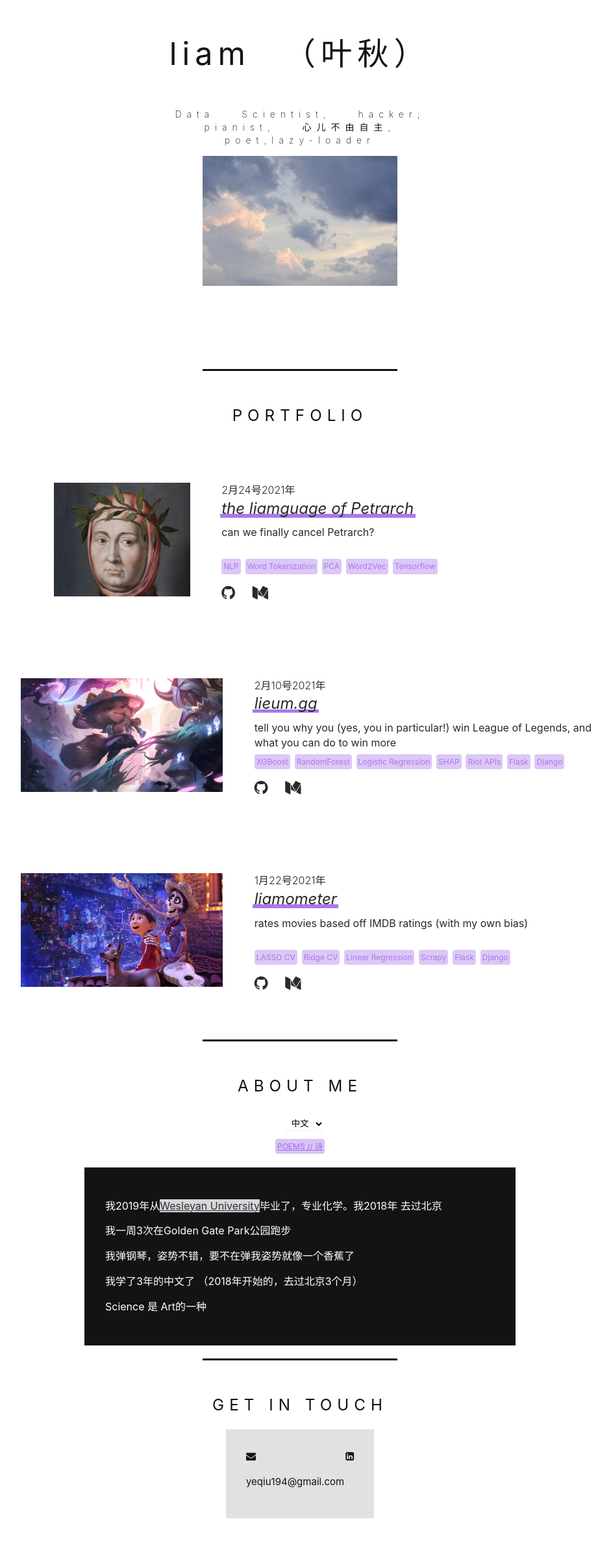
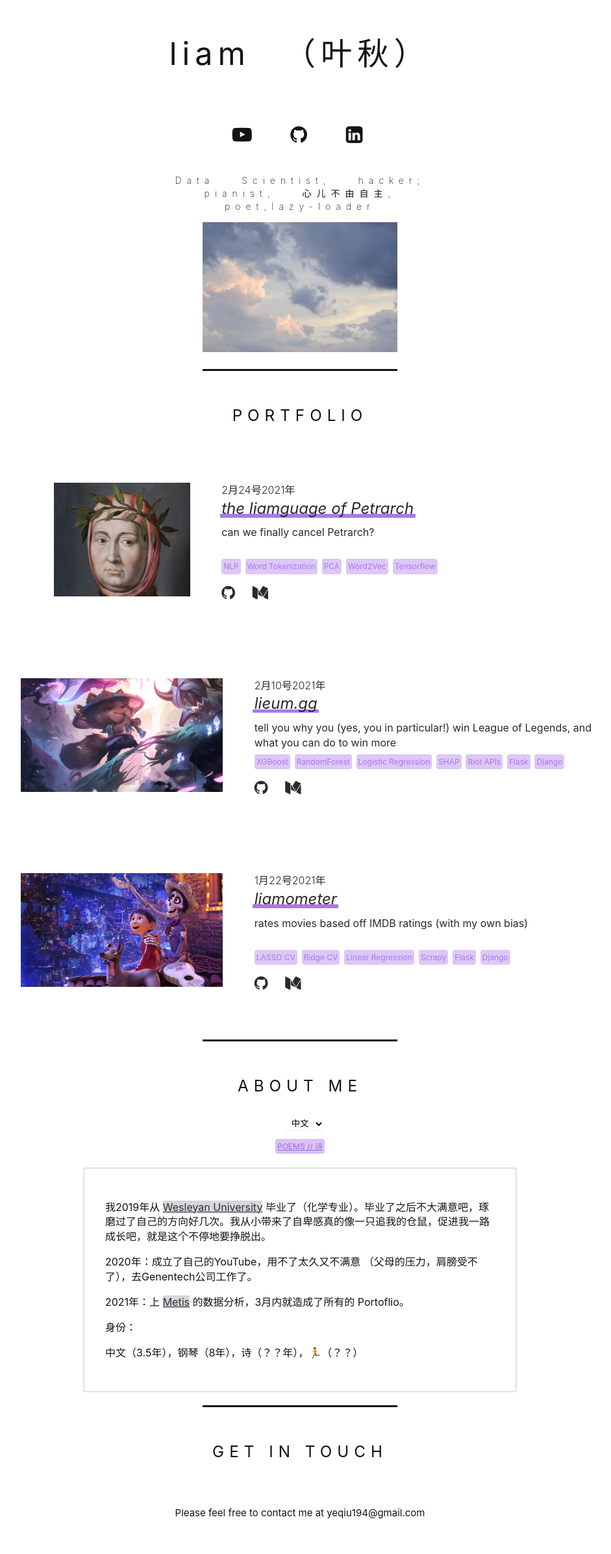
Before and after one commit to yi-ye-zhi-qiu/personalwebsite, a Flask app: page / in a window 1280 px wide. Shown: the whole page at 65% size, without its empty margins (178-1119 px from the left). Before the commit the page ends 2337 px from the top, so only its background shows below. Run offline with Flask 2, Linux system fonts and the light colour scheme; some libraries are stand-ins or nearby versions.

Commit message:
rough draft of what the website will look like

```diff
--- a/static/js/js.js
+++ b/static/js/js.js
@@ -1,26 +1,44 @@
 //lang-chooser has NeedTranslate which is a table that can support any number of languages,
 //this is inserted into the html element w/ id "lang-chooser" (see lang_chooser.js:36)
 
+
+
 var NeedTranslate = [
     {
-        中文: "我2019年毕业了，专业化学",
-        ENG: "I graduated in 2019, with a degree in Chemistry",
+        中文: "我2019年从 Wesleyan University 毕业了（化学专业）。毕业了之后不大满意吧，琢磨过了自己的方向好几次。我从小带来了自卑感真的像一只追我的仓鼠，促进我一路成长吧，就是这个不停地要挣脱出。",
+        ENG: "I graduated in 2019 from Wesleyan Univeristy (Chemistry major). I was left a little disoriented. Since I was little, I've struggled with feeling less, as if envy a small hamster following me around; this made me grow up fast but with a constant sense that I owe it to myself to at least try to do what I want, for me. Trying to pierce the veil of 'do what is seen as good' to get to 'do what makes you happy' is hard, but worth it everytime.",
     },
     {
-        中文: "我一周3次在Golden Gate Park公园跑步",
-        ENG: "I run 3 times a week in Golden Gate Park",
+        中文: "2020年：成立了自己的YouTube，用不了太久又不满意 （父母的压力，肩膀受不了），去Genentech公司工作了。",
+        ENG: "In 2020, I started my YouTube channel, but shortly after (a month or two), I went to work at Genentech.",
     },
     {
-        中文: "我弹钢琴，姿势不错，要不在弹我姿势就像一个香蕉了",
-        ENG: "I play piano, posture is OK, otherwise my posture is like a banana",
+        中文: "2021年：上 Metis 的数据分析，3月内就造成了所有的 Portoflio。",
+        ENG: "In 2021, I attended the Metis Data Science program, and made this website portfolio in 3 months.",
     },
     {
         中文: "我学了3年的中文了 （2018年开始的，去过北京3个月）",
         ENG: "I've been studying Mandarin for 3 years, and went to Beijing for 3 months in 2018",
     },
     {
-        中文: "Science 是 Art的一种",
-        ENG: "Science is a kind of art",
+        中文: "身份：",
+        ENG: "Identity: ",
+    },
+    {
+        中文: "中文（3.5年），钢琴（8年），诗（？？年），🏃（？？）",
+        ENG: "Mandarin (3.5 yrs); piano (8 yrs); poem (?? yrs); 🏃(??)",
+    },
+    {
+        中文: "登录",
+        ENG: "Login",
+    },
+    {
+        中文: "用户名",
+        ENG: "Username",
+    },
+    {
+        中文: "密码",
+        ENG: "Password"
     }
 ];
 var usable_codes = [
--- a/static/styles/style.css
+++ b/static/styles/style.css
@@ -24,7 +25,14 @@ h1:nth-child(2){
   font-size: 14px;
   font-weight: 200;
 }
-
+h1 a{
+  color: #121314;
+  font-size: 30px;
+}
+h1 i:hover{
+  transform: translate(5%, -2%);
+  box-shadow:-10px 10px  #eaebec;
+}
 .TopSection{
   background: var(--placeholder-color);
   height: 500px;
@@ -144,17 +113,22 @@ h1:nth-child(2){
 .AboutText{
   margin-top: 18px;
   opacity: 1;
-  background-color: #121314;
-  color: white;
+  background-color: white;
+  color: #121314;
   padding-right: 2em;
   padding-top: 2em;
   padding-bottom: 2em;
   font-size: 16px;
+  border: 2px solid #dfe1e2;
+  border-radius: 4px;
 }
 .AboutText a{
   color: #2e3033;
   text-decoration: underline;
   background-color: #d5d7d9;
+}
+.AboutText a:hover{
+  background-color: white;
 }
 .PoemsEssays{
   text-align: center;
@@ -174,11 +148,13 @@ h1:nth-child(2){
 }
 .ContactText{
   font-size: 15px;
-  background-color: #dfe1e3;
+  background-color: white;
   padding-left: 2em;
   padding-right: 2em;
   padding-top: 2em;
   padding-bottom: 2em;
+  color: #121314;
+  border: none;
 }
 table{
   border-collapse: collapse;
--- a/templates/index.html
+++ b/templates/index.html
@@ -10,6 +10,9 @@
     <div class="TopSection">
         <h1>
           <p>liam （叶秋）</p>
+          <a href = "https://www.youtube.com/channel/UC_OHJEM3N7nJFuO_YgUWWrw"><i class="fa fa-youtube-play"></i></a>
+          <a href="https://github.com/yi-ye-zhi-qiu"><i class="fa fa-github" aria-hidden="true"></i></a>
+          <a href="https://www.linkedin.com/in/liam-isaacs-7018b9197/"><i class="fa fa-linkedin-square"></i></a>
         </h1>
         <h1>
           <p>Data Scientist, hacker;<br>pianist, 心儿不由自主,<br>poet,lazy-loader</p>
@@ -127,12 +130,12 @@
       <div class="About">
         <div class="AboutHover">
           <div class="AboutText">
-            <p data-mlr-text>我2019年从<a href="https://catalog.wesleyan.edu/departments/chem/ugrd-chem/">Wesleyan University</a>毕业了，专业化学。我2018年  去过北京
-            </p>
-            <p data-mlr-text>我一周3次在Golden Gate Park公园跑步</p>
-            <p data-mlr-text>我弹钢琴，姿势不错，要不在弹我姿势就像一个香蕉了</p>
-            <p data-mlr-text>我学了3年的中文了 （2018年开始的，去过北京3个月）</p>
-            <p data-mlr-text>Science 是 Art的一种</p>
+            <p data-mlr-text>我2019年从 <a class="link" href='https://catalog.wesleyan.edu/departments/chem/ugrd-chem/'>Wesleyan University</a> 毕业了（化学专业）。毕业了之后不大满意吧，琢磨过了自己的方向好几次。我从小带来了自卑感真的像一只追我的仓鼠，促进我一路成长吧，就是这个不停地要挣脱出。</p>
+            <p data-mlr-text>2020年：成立了自己的YouTube，用不了太久又不满意 （父母的压力，肩膀受不了），去Genentech公司工作了。</p>
+            <p data-mlr-text>2021年：上 <a class="link" href="https://www.thisismetis.com/">Metis</a> 的数据分析，3月内就造成了所有的 Portoflio。</p>
+
+            <p data-mlr-text>身份：</p>
+            <p data-mlr-text>中文（3.5年），钢琴（8年），诗（？？年），🏃（？？）</p>
           </div>
         </div>
       </div>
@@ -148,15 +151,8 @@
       <div class="About">
         <div class="AboutHover">
           <div class="ContactText">
-            <table>
-              <tr>
-                <td><i class="fa fa-envelope"></i></td>
-                <td><a href="https://www.linkedin.com/in/liam-isaacs-7018b9197/"><i class="fa fa-linkedin-square"></i></a></td>
-              </tr>
-              <tr>
-                <td><p>yeqiu194@gmail.com</p></td>
-              </tr>
-            </table>
+            <p>Please feel free to contact me at yeqiu194@gmail.com</p>
+            <!--<a href="{{ url_for('show_login') }}">login</a>-->
           </div>
         </div>
       </div>
```
Also changed, not shown: other parts of static/styles/style.css (+1 -39 lines).
